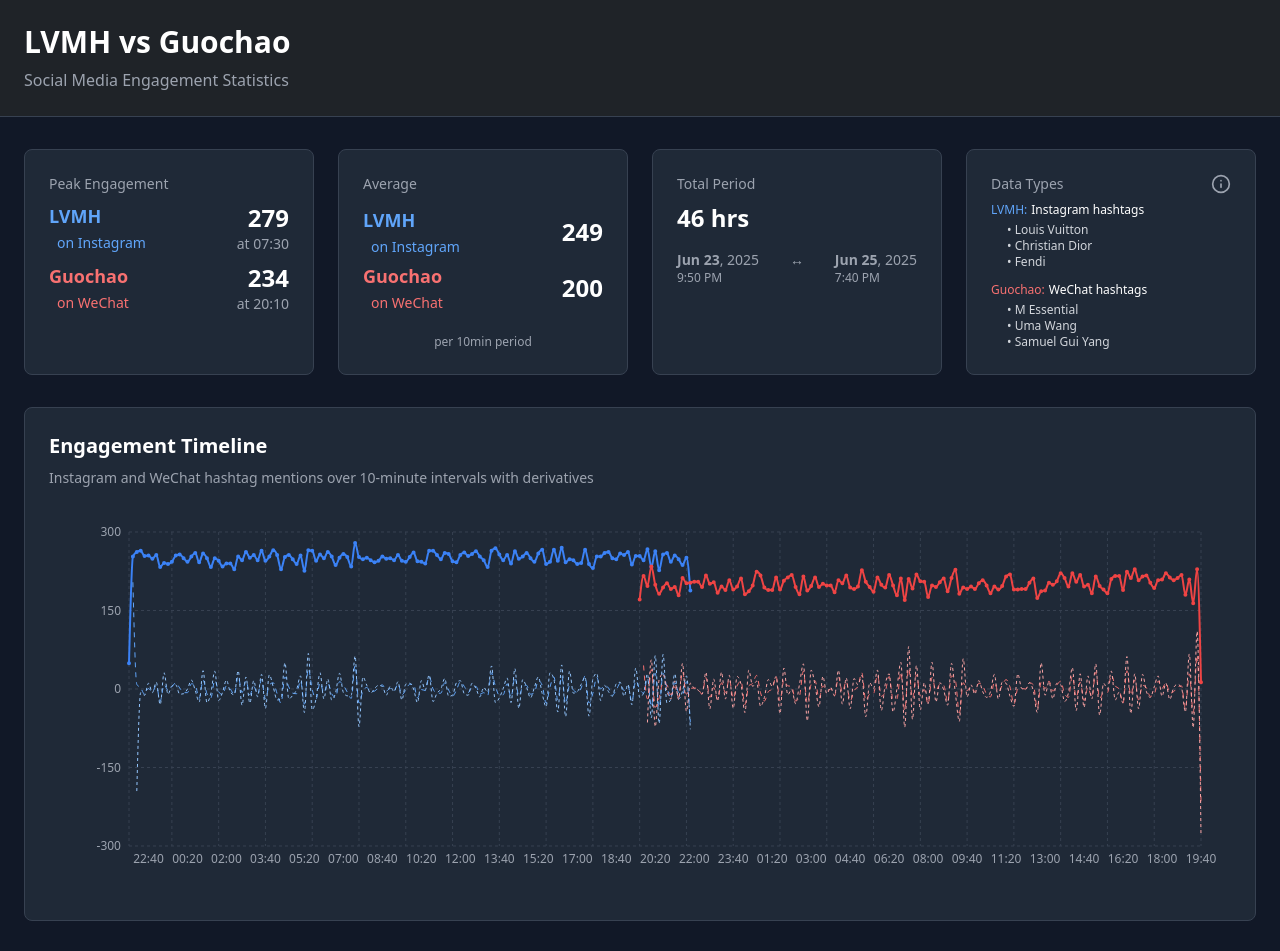
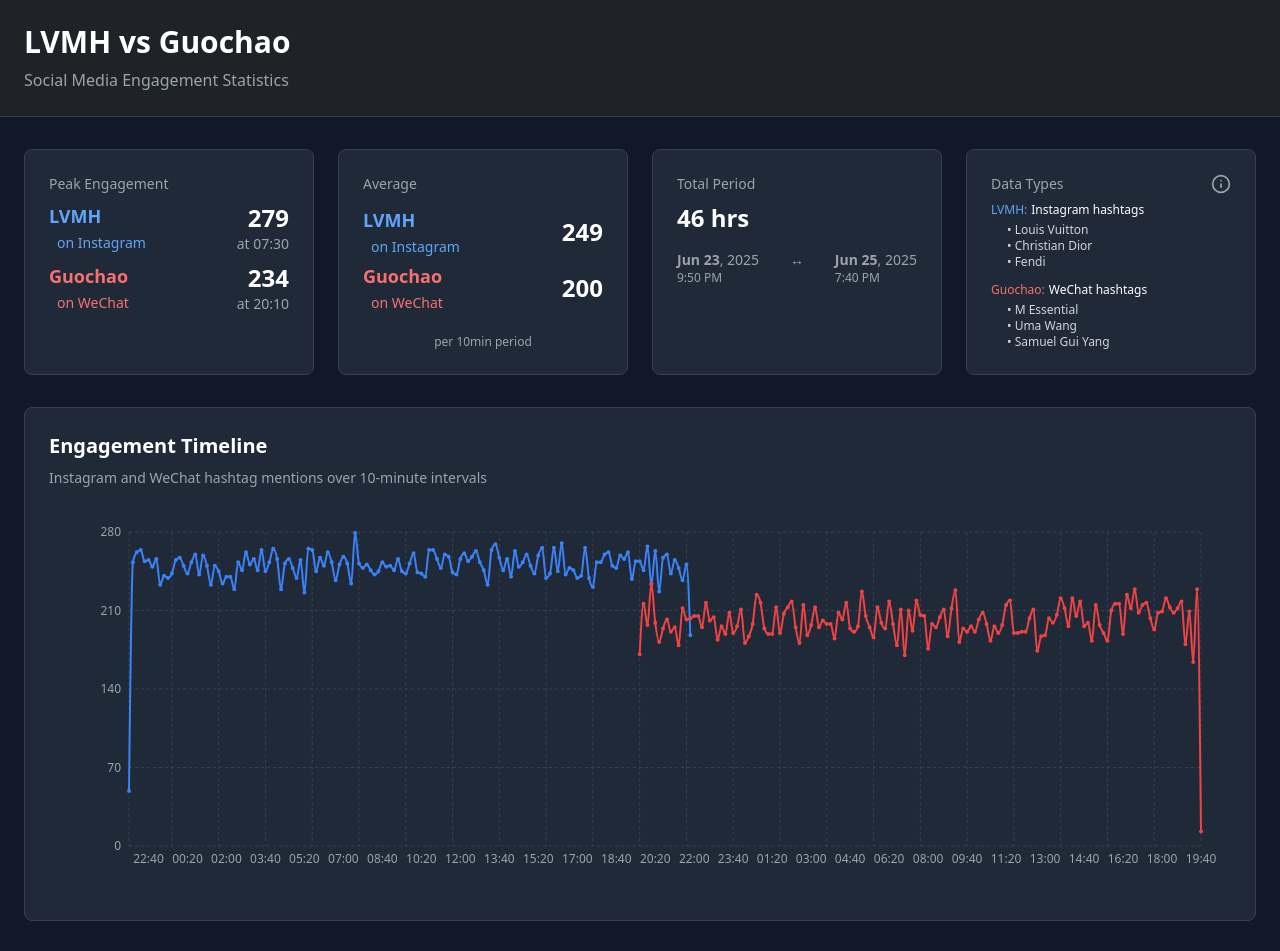
Before and after one commit to ClintTLang/lv-insights-visualizer, a React (Vite) app: page / in a window 1280 px wide. Shown: the top 951 px of the page. Built offline with nearby package versions, Linux system fonts and the light colour scheme.

Commit message:
Reverted to commit 47b6733cee8dae18ca3bfc8efe61e87e9a70c166

```diff
--- a/src/pages/Index.tsx
+++ b/src/pages/Index.tsx
@@ -31,32 +31,6 @@ const Index = () => {
     ...wechatData.map(item => item.timestamp)
   ])].sort();
 
-  // Helper function to calculate derivatives only for valid data points
-  const calculateDerivatives = (data: (number | null)[]) => {
-    const firstDerivative = [];
-    const secondDerivative = [];
-
-    // Calculate first derivative (rate of change)
-    for (let i = 0; i < data.length; i++) {
-      if (i === 0 || data[i] === null || data[i - 1] === null) {
-        firstDerivative.push(null);
-      } else {
-        firstDerivative.push((data[i] as number) - (data[i - 1] as number));
-      }
-    }
-
-    // Calculate second derivative (acceleration)
-    for (let i = 0; i < firstDerivative.length; i++) {
-      if (i === 0 || firstDerivative[i] === null || firstDerivative[i - 1] === null) {
-        secondDerivative.push(null);
-      } else {
-        secondDerivative.push((firstDerivative[i] as number) - (firstDerivative[i - 1] as number));
-      }
-    }
-
-    return { firstDerivative, secondDerivative };
-  };
-
   // Create combined data covering the full time range
   const combinedData = allTimestamps.map((timestamp) => {
     const instaItem = instaData.find(item => item.timestamp === timestamp);
@@ -69,22 +43,6 @@ const Index = () => {
       wechat: wechatItem ? wechatItem.hashtags : null,
     };
   });
-
-  // Calculate derivatives for both datasets
-  const instaValues = combinedData.map(item => item.instagram);
-  const wechatValues = combinedData.map(item => item.wechat);
-
-  const instaDerivatives = calculateDerivatives(instaValues);
-  const wechatDerivatives = calculateDerivatives(wechatValues);
-
-  // Add derivatives to combined data
-  const combinedDataWithDerivatives = combinedData.map((item, index) => ({
-    ...item,
-    instagramD1: instaDerivatives.firstDerivative[index],
-    instagramD2: instaDerivatives.secondDerivative[index],
-    wechatD1: wechatDerivatives.firstDerivative[index],
-    wechatD2: wechatDerivatives.secondDerivative[index],
-  }));
 
   // Calculate total period
   const startTime = new Date(allTimestamps[0]);
@@ -109,13 +67,13 @@ const Index = () => {
   const endTimeOnly   = endTime.toLocaleTimeString('en-US',   { hour: 'numeric', minute: '2-digit', hour12: true });
 
   // Calculate separate stats for each platform
-  const instaValuesFiltered = instaData.map(item => item.hashtags).filter(val => val > 0);
-  const wechatValuesFiltered = wechatData.map(item => item.hashtags).filter(val => val > 0);
+  const instaValues = instaData.map(item => item.hashtags).filter(val => val > 0);
+  const wechatValues = wechatData.map(item => item.hashtags).filter(val => val > 0);
 
-  const instaPeak = Math.max(...instaValuesFiltered);
-  const wechatPeak = Math.max(...wechatValuesFiltered);
-  const instaAverage = Math.round(instaValuesFiltered.reduce((sum, val) => sum + val, 0) / instaValuesFiltered.length);
-  const wechatAverage = Math.round(wechatValuesFiltered.reduce((sum, val) => sum + val, 0) / wechatValuesFiltered.length);
+  const instaPeak = Math.max(...instaValues);
+  const wechatPeak = Math.max(...wechatValues);
+  const instaAverage = Math.round(instaValues.reduce((sum, val) => sum + val, 0) / instaValues.length);
+  const wechatAverage = Math.round(wechatValues.reduce((sum, val) => sum + val, 0) / wechatValues.length);
 
   // Find peak times
   const instaPeakTime = instaData.find(item => item.hashtags === instaPeak)?.time || '';
@@ -128,19 +86,8 @@ const Index = () => {
           <p className="text-gray-300 text-sm">{`Time: ${label}`}</p>
           {payload.map((entry: any, index: number) => (
             entry.value !== null && (
-              <p key={index} className={`font-semibold ${
-                entry.dataKey.includes('instagram')
-                  ? entry.dataKey.includes('D') ? 'text-blue-300' : 'text-blue-400'
-                  : entry.dataKey.includes('D') ? 'text-red-300' : 'text-red-400'
-              }`}>
-                {`${
-                  entry.dataKey === 'instagram' ? 'Instagram' :
-                  entry.dataKey === 'wechat' ? 'WeChat' :
-                  entry.dataKey === 'instagramD1' ? 'Instagram 1st Derivative' :
-                  entry.dataKey === 'instagramD2' ? 'Instagram 2nd Derivative' :
-                  entry.dataKey === 'wechatD1' ? 'WeChat 1st Derivative' :
-                  'WeChat 2nd Derivative'
-                }: ${entry.value.toLocaleString()}`}
+              <p key={index} className={`font-semibold ${entry.dataKey === 'instagram' ? 'text-blue-400' : 'text-red-400'}`}>
+                {`${entry.dataKey === 'instagram' ? 'Instagram' : 'WeChat'}: ${entry.value.toLocaleString()}`}
               </p>
             )
           ))}
@@ -254,7 +201,7 @@ const Index = () => {
             </div>
             {showDataTypesInfo ? (
               <p className="text-gray-300 text-sm">
-                For each brand, the data gathered includes the three most common variations of its associated hashtag (i.e. Louis Vuitton: "#louisvuitton", "#louisv", and "#lv").
+                For each brand, the data gathered includes the three most common variations of its associated hashtag (i.e. Louis Vuitton: “#louisvuitton”, “#louisv”, and “#lv”).
               </p>
             ) : (
               <div className="space-y-3 text-xs">
@@ -289,13 +236,13 @@ const Index = () => {
         <div className="bg-gray-800 border border-gray-700 rounded-lg p-6">
           <div className="mb-6">
             <h2 className="text-xl font-semibold text-white mb-2">Engagement Timeline</h2>
-            <p className="text-gray-400 text-sm">Instagram and WeChat hashtag mentions over 10-minute intervals with derivatives</p>
+            <p className="text-gray-400 text-sm">Instagram and WeChat hashtag mentions over 10-minute intervals</p>
           </div>
 
           <div className="h-96">
             <ResponsiveContainer width="100%" height="100%">
               <LineChart
-                data={combinedDataWithDerivatives}
+                data={combinedData}
                 margin={{
                   top: 20,
                   right: 30,
@@ -335,46 +282,6 @@ const Index = () => {
                   strokeWidth={2}
                   dot={{ fill: '#EF4444', strokeWidth: 2, r: 1 }}
                   activeDot={{ r: 3, fill: '#F87171' }}
-                  connectNulls={false}
-                />
-                <Line
-                  type="monotone"
-                  dataKey="instagramD1"
-                  stroke="#60A5FA"
-                  strokeWidth={1}
-                  strokeDasharray="5 5"
-                  dot={false}
-                  activeDot={{ r: 2, fill: '#60A5FA' }}
-                  connectNulls={false}
-                />
-                <Line
-                  type="monotone"
-                  dataKey="instagramD2"
-                  stroke="#93C5FD"
-                  strokeWidth={1}
-                  strokeDasharray="3 3"
-                  dot={false}
-                  activeDot={{ r: 2, fill: '#93C5FD' }}
-                  connectNulls={false}
-                />
-                <Line
-                  type="monotone"
-                  dataKey="wechatD1"
-                  stroke="#F87171"
-                  strokeWidth={1}
-                  strokeDasharray="5 5"
-                  dot={false}
-                  activeDot={{ r: 2, fill: '#F87171' }}
-                  connectNulls={false}
-                />
-                <Line
-                  type="monotone"
-                  dataKey="wechatD2"
-                  stroke="#FCA5A5"
-                  strokeWidth={1}
-                  strokeDasharray="3 3"
-                  dot={false}
-                  activeDot={{ r: 2, fill: '#FCA5A5' }}
                   connectNulls={false}
                 />
               </LineChart>
```
